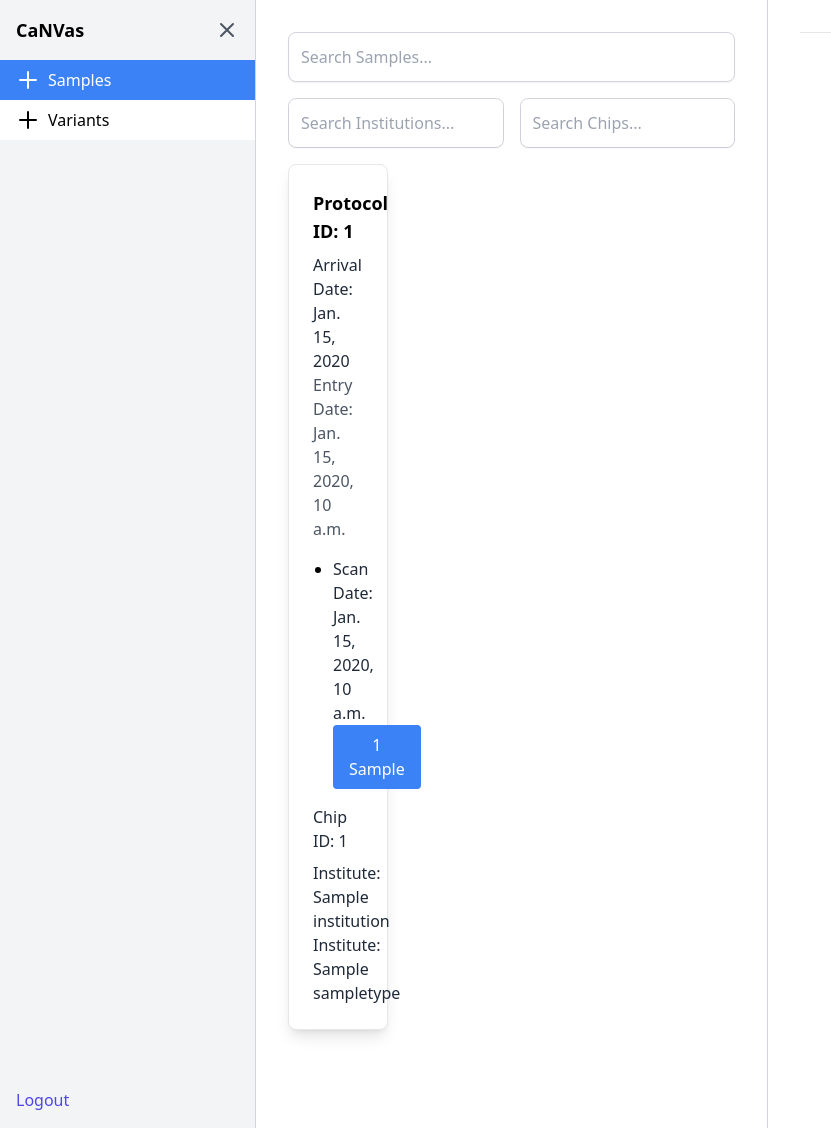
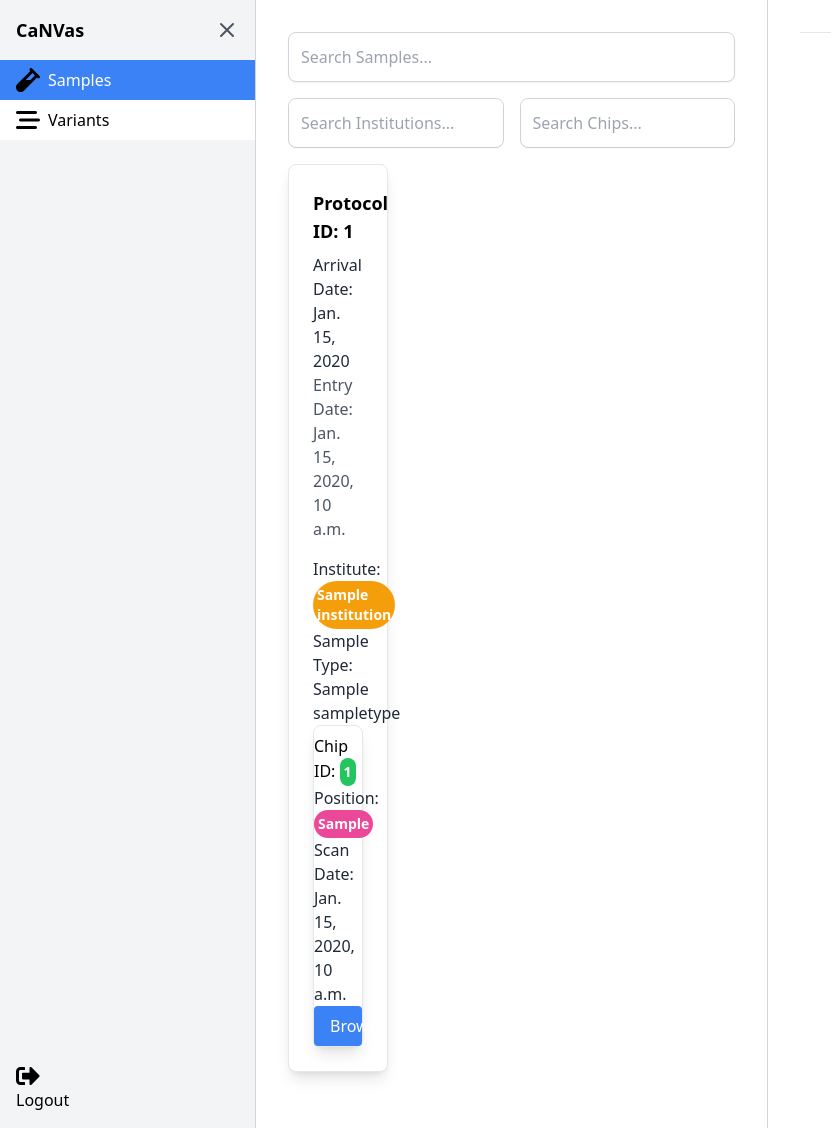
Before and after one commit to gen-era/canvas, a Django app: page / in a window 1280 px wide. Shown: the whole page, without its empty margins (0-831 px from the left). Run offline with Django 5.2, Linux system fonts and the light colour scheme; a user stored in the database is signed in; tables that the repository leaves empty hold one stand-in row (values such as "Sample post"); parts of the project's set-up code (start-up, migrations or seed data) failed here and were passed over; some libraries are stand-ins or nearby versions; some web fonts are replaced.

Commit message:
aramalar ve görseller

```diff
--- a/canvas/templates/canvas/components/chip_search.html
+++ b/canvas/templates/canvas/components/chip_search.html
@@ -3,7 +3,8 @@
                 <!-- Chips Display -->
                 <template x-for="item in selectedItems" :key="item">
                     <span class="inline-block bg-green-500 text-white text-sm font-semibold mr-2 px-3 py-1 rounded-full mt-1">
-                        <span x-text="item"></span>
+                    <!-- Class selected-chips is used to capture the span items. -->
+                        <span class="selected-chips" x-text="item"></span>
                         <button type="button" @click="removeItem(item)" class="ml-2 text-white">x</button>
                     </span>
                 </template>
--- a/canvas/templates/canvas/components/institution_search.html
+++ b/canvas/templates/canvas/components/institution_search.html
@@ -2,8 +2,9 @@
     <div class="flex flex-wrap items-center border border-gray-300 rounded-lg">
         <!-- Chips Display -->
         <template x-for="item in selectedItems" :key="item">
-            <span class="inline-block bg-blue-500 text-white text-sm font-semibold mr-2 px-3 py-1 rounded-full mt-1">
-                <span x-text="item"></span>
+            <span class="inline-block bg-orange-500 text-white text-sm font-semibold mr-2 px-3 py-1 rounded-full mt-1">
+                <!-- Class selected-institutions is used to capture the span items. -->
+                <span class="selected-institutions" x-text="item"></span>
                 <button type="button" @click="removeItem(item)" class="ml-2 text-white">x</button>
             </span>
         </template>
--- a/canvas/templates/canvas/components/sample_search.html
+++ b/canvas/templates/canvas/components/sample_search.html
@@ -6,9 +6,9 @@
         name="search"
         placeholder="Search Samples..."
         hx-get="{% url 'sample_search' %}"
-        hx-trigger="input changed delay:500ms"
+        hx-trigger="input changed delay:500ms, searchSamples from:document"
         hx-target="#sample-results"
-        hx-vals='{"page": 1}'
+        hx-vals='js:{"page": 1, "institutions": getSelectedInstitutions(), "chips": getSelectedChips()}'
     />
 
     <div class="flex space-x-4">
@@ -24,6 +24,13 @@
 </div>
 
 <script>
+function getSelectedInstitutions() {
+     return Array.from(document.getElementsByClassName("selected-institutions")).map(e => e.innerText)
+}
+
+function getSelectedChips() {
+     return Array.from(document.getElementsByClassName("selected-chips")).map(e => e.innerText)
+}
 function createSearchComponent(type) {
     return {
         open: false,
@@ -32,6 +39,11 @@ function createSearchComponent(type) {
         selectItem(item) {
             if (!this.selectedItems.includes(item)) {
                 this.selectedItems.push(item);
+
+                setTimeout(() => {
+                    document.dispatchEvent(new Event("searchSamples")),
+                    50
+                });
             }
             this.clearSearch();
         },
@@ -41,6 +53,10 @@ function createSearchComponent(type) {
         },
         removeItem(item) {
             this.selectedItems = this.selectedItems.filter(i => i !== item);
+            setTimeout(() => {
+                document.dispatchEvent(new Event("searchSamples")),
+                50
+            });
         }
     }
 }
--- a/canvas/templates/canvas/index.html
+++ b/canvas/templates/canvas/index.html
@@ -28,18 +28,19 @@
                         @click="showSampleSearch = !showSampleSearch; $nextTick(() => { window.dispatchEvent(new Event('resize')); })"
                         class="w-full py-2 px-4 flex items-center justify-start text-left bg-blue-500 text-white"
                     >
-                        <svg xmlns="http://www.w3.org/2000/svg" class="h-6 w-6" fill="none" viewBox="0 0 24 24" stroke="currentColor">
-                            <path stroke-linecap="round" stroke-linejoin="round" stroke-width="2" d="M12 4v16m8-8H4" />
-                        </svg>
-                        <span x-show="sidebarExpanded" class="ml-2">Samples</span>
+                        <svg xmlns="http://www.w3.org/2000/svg" viewBox="0 0 512 512"
+                        class="w-6 h-6" <!-- Adjust size here -->
+                        ><!--!Font Awesome Free 6.6.0 by @fontawesome - https://fontawesome.com License - https://fontawesome.com/license/free Copyright 2024 Fonticons, Inc.--><path d="M342.6 9.4c-12.5-12.5-32.8-12.5-45.3 0s-12.5 32.8 0 45.3l9.4 9.4L28.1 342.6C10.1 360.6 0 385 0 410.5L0 416c0 53 43 96 96 96l5.5 0c25.5 0 49.9-10.1 67.9-28.1L448 205.3l9.4 9.4c12.5 12.5 32.8 12.5 45.3 0s12.5-32.8 0-45.3l-32-32-96-96-32-32zM205.3 256L352 109.3 402.7 160l-96 96-101.5 0z"/></svg>
+                        <span x-show="sidebarExpanded" class="ml-2">
+                            Samples</span>
                     </button>
                 </li>
                 <li>
                     <button class="w-full py-2 px-4 flex items-center justify-start text-left bg-white hover:bg-gray-200">
-                        <svg xmlns="http://www.w3.org/2000/svg" class="h-6 w-6" fill="none" viewBox="0 0 24 24" stroke="currentColor">
-                            <path stroke-linecap="round" stroke-linejoin="round" stroke-width="2" d="M12 4v16m8-8H4" />
-                        </svg>
-                        <span x-show="sidebarExpanded" class="ml-2">Variants</span>
+                        <svg xmlns="http://www.w3.org/2000/svg" viewBox="0 0 512 512"
+                        class="w-6 h-6" <!-- Adjust size here -->
+                        ><!--!Font Awesome Free 6.6.0 by @fontawesome - https://fontawesome.com License - https://fontawesome.com/license/free Copyright 2024 Fonticons, Inc.--><path d="M0 96C0 78.3 14.3 64 32 64l384 0c17.7 0 32 14.3 32 32s-14.3 32-32 32L32 128C14.3 128 0 113.7 0 96zM64 256c0-17.7 14.3-32 32-32l384 0c17.7 0 32 14.3 32 32s-14.3 32-32 32L96 288c-17.7 0-32-14.3-32-32zM448 416c0 17.7-14.3 32-32 32L32 448c-17.7 0-32-14.3-32-32s14.3-32 32-32l384 0c17.7 0 32 14.3 32 32z"/></svg>
+                        <span x-show="sidebarExpanded" class="ml-2"> Variants</span>
                     </button>
                 </li>
             </ul>
--- a/canvas/templates/canvas/logout.html
+++ b/canvas/templates/canvas/logout.html
@@ -1,4 +1,12 @@
 <form hx-post="{% url 'account_logout' %}" hx-target="#authenticated-content" hx-swap="outerHTML">
     {% csrf_token %}
-    <button type="submit" class="text-indigo-600 hover:text-indigo-900">Logout</button>
+    <button type="submit"
+    class="transform transition-transform duration-300 hover:scale-105 focus:outline-none focus:ring-2"
+    >
+    <svg xmlns="http://www.w3.org/2000/svg" viewBox="0 0 512 512"
+    class="w-6 h-6" <!-- Adjust size here -->
+    ><!--!Font Awesome Free 6.6.0 by @fontawesome - https://fontawesome.com License - https://fontawesome.com/license/free Copyright 2024 Fonticons, Inc.--><path d="M497 273L329 441c-15 15-41 4.5-41-17v-96H152c-13.3 0-24-10.7-24-24v-96c0-13.3 10.7-24 24-24h136V88c0-21.4 25.9-32 41-17l168 168c9.3 9.4 9.3 24.6 0 34zM192 436v-40c0-6.6-5.4-12-12-12H96c-17.7 0-32-14.3-32-32V160c0-17.7 14.3-32 32-32h84c6.6 0 12-5.4 12-12V76c0-6.6-5.4-12-12-12H96c-53 0-96 43-96 96v192c0 53 43 96 96 96h84c6.6 0 12-5.4 12-12z"/></svg>
+    <!-- Button Text -->
+    <span>Logout</span>
+    </button>
 </form>
--- a/canvas/templates/canvas/partials/sample_results.html
+++ b/canvas/templates/canvas/partials/sample_results.html
@@ -2,25 +2,59 @@
 <div class="bg-white shadow-lg rounded-lg p-6 mb-6 border border-gray-200"
      {% if forloop.last and samples.has_next %}
         hx-get="{% url 'sample_search'  %}"
-                hx-trigger="revealed"
+        hx-trigger="intersect once"
         hx-swap="afterend"
         hx-target="this"
-                hx-vals='{"page": "{{ samples.next_page_number }}", "search": "{{ query }}"}'
-         {% endif %}
-    >
+        hx-vals='js:{"page": "{{ samples.next_page_number }}", "search": "{{ query }}", "institutions": getSelectedInstitutions(), "chips": getSelectedChips()}'
+     {% endif %}>
     <h3 class="text-lg font-semibold mb-2">Protocol ID: {{ sample.protocol_id }}</h3>
-        <p class="text-gray-800">Arrival Date: {{ sample.arrival_date }}</p>
-        <p class="text-gray-600 mb-4">Entry Date: {{ sample.entry_date }}</p>
+    <p class="text-gray-800">
+        Arrival Date:
+        {{ sample.arrival_date }}
+    </p>
+    <p class="text-gray-600 mb-4">
+        Entry Date:
+        {{ sample.entry_date }}
+    </p>
 
-        <ul class="list-disc pl-5 mb-4">
+    <p class="text-gray-800">
+        Institute:
+                <span class="inline-block bg-amber-500 text-white text-sm font-semibold px-1 py-1 rounded-full">
+        {{ sample.institution }}
+                </span>
+    </p>
+    <p class="text-gray-800">
+        Sample Type:
+        {{ sample.sample_type }}
+    </p>
+
         {% for chipsample in sample.chipsample.all %}
-        <li class="mb-2">
-        <div
-            hx-get="{% url 'chipsample_tab_button' %}"
-            hx-target="#tab-buttons"
-            hx-trigger="click"
-            hx-swap="beforeend"
-            hx-on::before-request="
+
+        <div class="bg-white shadow-lg rounded-lg  border border-gray-200 pt-2"
+            <p class="text-gray-800">
+                Chip ID:
+                <span
+                    class="inline-block bg-green-500 text-white text-sm font-semibold  px-1 py-1 rounded-full">
+                    {{ chipsample.chip.chip_id }}
+                </span>
+            </p>
+            <p class="text-gray-800">
+                Position:
+                <span
+                    class="inline-block bg-pink-500 text-white text-sm font-semibold  px-1 py-1 rounded-full">
+                    {{ chipsample.position }}
+                </span>
+            </p>
+            <p class="text-gray-800">
+                Scan Date:
+                <span>
+                    {{ chipsample.chip.scan_date }}
+                </span>
+            </p>
+
+
+            <div hx-get="{% url 'chipsample_tab_button' %}" hx-target="#tab-buttons" hx-trigger="click"
+                hx-swap="beforeend" hx-on::before-request="
                 const existingTabIds = Array.from(
                     document.getElementsByClassName('tab-button')
                 ).map(e => e.id)
@@ -29,31 +63,16 @@
                     event.preventDefault();  // Stop the request
                     document.getElementById(tabId).click()
                 }
-                "
-            hx-vals='{"chipsample_pk": {{ chipsample.pk }}}'
-        >
-            <div
-                hx-get="{% url 'chipsample_tab_content' %}"
-                hx-target="#tab-contents"
-                hx-trigger="click"
-                hx-swap="beforeend"
-                hx-vals='{"chipsample_pk": {{ chipsample.pk }}}'
-            >
-                <p class="text-gray-800">Scan Date: {{  chipsample.chip.scan_date }}</p>
-                <button
-                class="bg-blue-500 text-white px-4 py-2 rounded hover:bg-blue-600"
-                >
-                {{ chipsample.chip.chip_id }}
-                    {{ chipsample.position }}
+                " hx-vals='{"chipsample_pk": {{ chipsample.pk }}}'>
+                <div hx-get="{% url 'chipsample_tab_content' %}" hx-target="#tab-contents" hx-trigger="click"
+                    hx-swap="beforeend" hx-vals='{"chipsample_pk": {{ chipsample.pk }}}'>
+                    <button class="w-full bg-blue-500 text-white px-4 py-2 rounded hover:bg-blue-600 transition duration-150">
+                        Browse
                     </button>
                 </div>
             </div>
-        </li>
+            </div>
         {% endfor %}
-        </ul>
-        <p class="text-gray-800 mb-2">Chip ID: {{ sample.chipsample.first.chip.chip_id }}</p>
-        <p class="text-gray-800">Institute: {{ sample.institution }}</p>
-        <p class="text-gray-800">Institute: {{ sample.sample_type }}</p>
     <!-- Other sample details -->
 </div>
 {% endfor %}
--- a/canvas/views.py
+++ b/canvas/views.py
@@ -64,8 +64,22 @@ def chip_search(request):
 def sample_search(request):
     query = request.GET.get("search", "")
     page = request.GET.get("page")
+    institutions = request.GET.getlist("institutions")
+    chips = request.GET.getlist("chips")
 
-    samples = Sample.objects.filter(protocol_id__icontains=query).order_by("entry_date")
+    # Start with filtering by protocol ID
+    samples = Sample.objects.filter(protocol_id__icontains=query)
+
+    # Filter by institutions if any are selected
+    if institutions:
+        samples = samples.filter(institution__name__in=institutions)
+
+    # Assuming a relationship exists, filter by chips
+    if chips:
+        samples = samples.filter(chipsample__chip__chip_id__in=chips)
+
+    # Order by entry date
+    samples = samples.order_by("entry_date")
 
     paginator = Paginator(samples, 12)
     samples = paginator.get_page(page)
```
Lines whose indentation alone changed are shown as unchanged.
